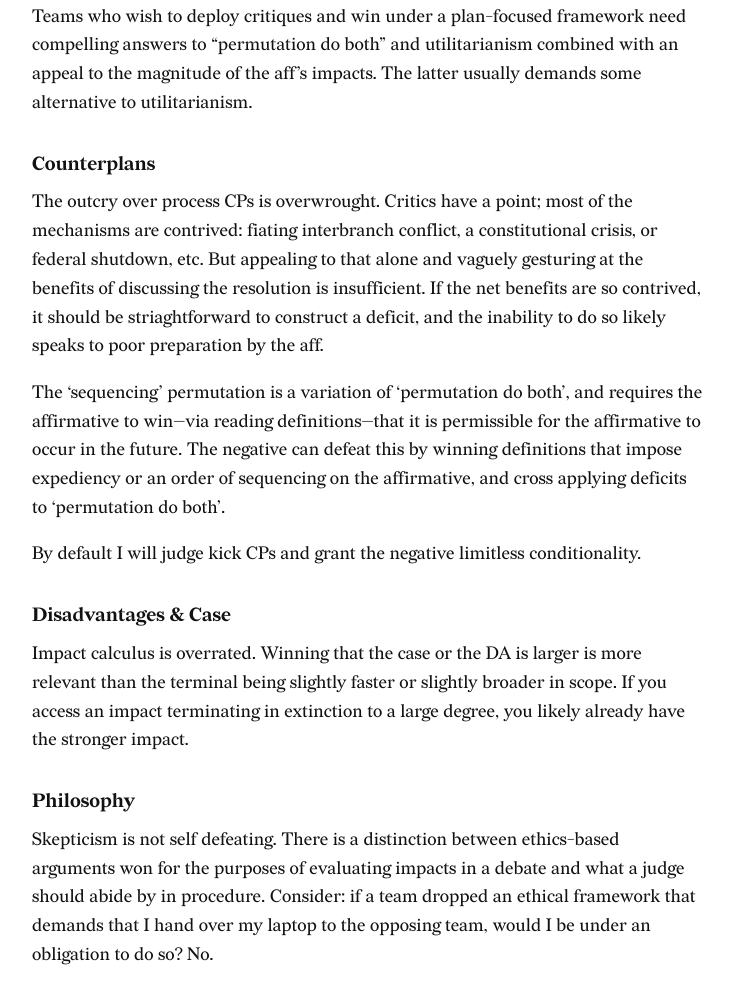
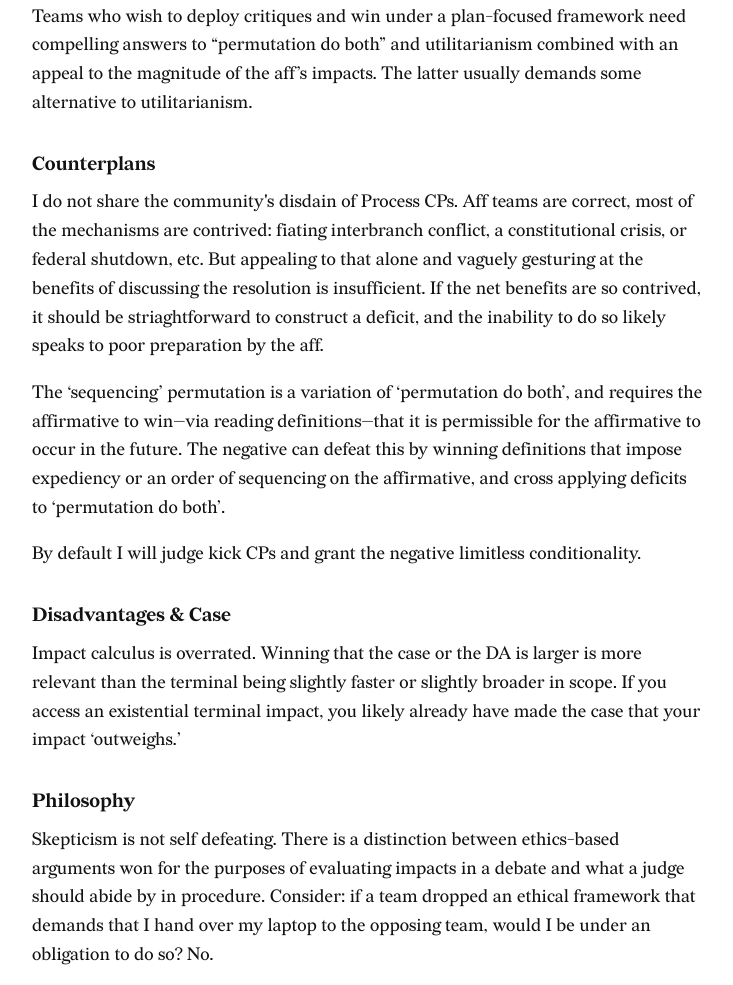
Before and after one commit to shreerammodi/website, a plain HTML site: page paradigm.html in a window 1280 px wide. Shown: the part 2186-3171 px from the top of the page, without its empty margins (272-1005 px from the left). Drawn offline with Linux system fonts and the light colour scheme.

Commit message:
Update paradigm

```diff
--- a/paradigm.html
+++ b/paradigm.html
@@ -147,11 +147,11 @@
       </p>
       <h3>Counterplans</h3>
       <p>
-        The outcry over process CPs is overwrought. Critics have a point; most of the mechanisms are
-        contrived: fiating interbranch conflict, a constitutional crisis, or federal shutdown, etc.
-        But appealing to that alone and vaguely gesturing at the benefits of discussing the
-        resolution is insufficient. If the net benefits are so contrived, it should be
-        striaghtforward to construct a deficit, and the inability to do so likely speaks to poor
+        I do not share the community's disdain of Process CPs. Aff teams are correct, most of the
+        mechanisms are contrived: fiating interbranch conflict, a constitutional crisis, or federal
+        shutdown, etc. But appealing to that alone and vaguely gesturing at the benefits of
+        discussing the resolution is insufficient. If the net benefits are so contrived, it should
+        be striaghtforward to construct a deficit, and the inability to do so likely speaks to poor
         preparation by the aff.
       </p>
       <p>
@@ -166,8 +166,8 @@
       <p>
         Impact calculus is overrated. Winning that the case or the DA is larger is more relevant
         than the terminal being slightly faster or slightly broader in scope. If you access an
-        impact terminating in extinction to a large degree, you likely already have the stronger
-        impact.
+        existential terminal impact, you likely already have made the case that your impact
+        &lsquo;outweighs.&rsquo;
       </p>
       <h3>Philosophy</h3>
       <p>
```
